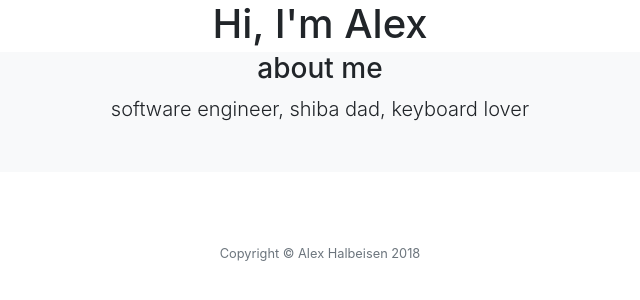
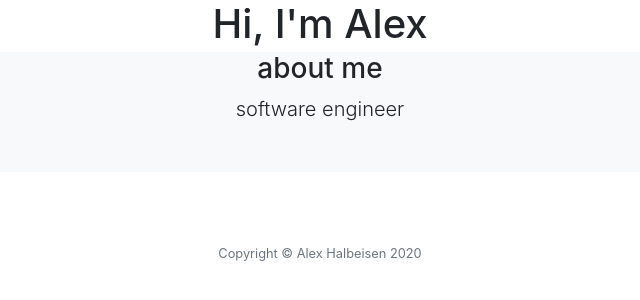
Before and after one commit to alexhalbeisen/my-site, a website with bundled scripts: page index.html in a window 1280 px wide. Shown: the whole page, without its empty margins (320-960 px from the left). Built offline with nearby package versions, Linux system fonts and the light colour scheme.

Commit message:
update front page info

```diff
--- a/index.html
+++ b/index.html
@@ -74,7 +74,7 @@
         <div class="row">
           <div class="col-lg-10 mx-auto">
             <h3>about me</h3>
-            <p class="lead mb-5">software engineer, shiba dad, keyboard lover</p>
+            <p class="lead mb-5">software engineer</p>
           </div>
         </div>
       </div>
@@ -239,7 +239,7 @@
           </li>
           -->
         </ul>
-        <p class="text-muted small mb-0">Copyright &copy; Alex Halbeisen 2018</p>
+        <p class="text-muted small mb-0">Copyright &copy; Alex Halbeisen 2020</p>
       </div>
     </footer>
 
```
